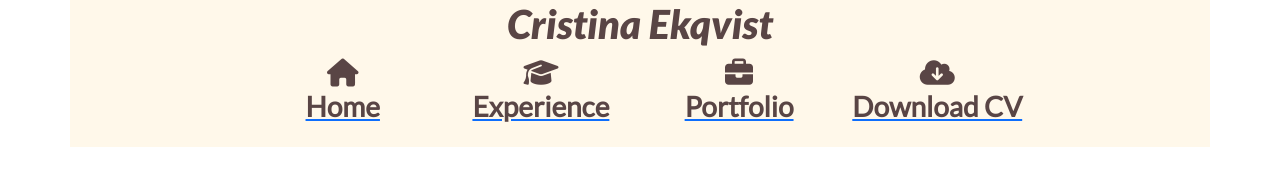
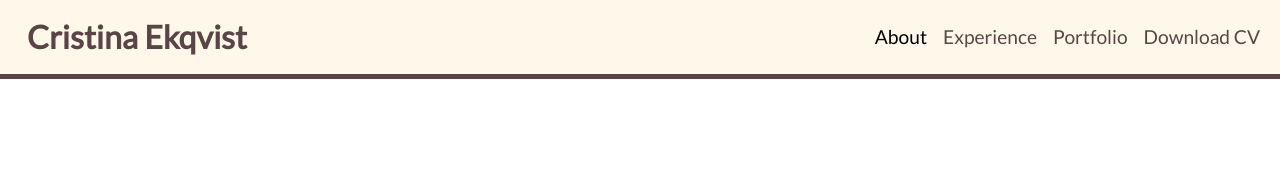
Before and after one commit to BubiniB/cristina-ekqvist, a plain HTML site: page index.html in a window 1280 px wide. Drawn offline with nearby package versions, Linux system fonts and the light colour scheme.

Commit message:
Change navbar and style

```diff
--- a/assets/css/style.css
+++ b/assets/css/style.css
@@ -1,24 +1,38 @@
-/*--------------------------------------------Colors*/
+
+
+
+
+/*--------------------------------------------Special paddings/margins/text*/
+
+
+
+
+
+/*--------------------------------------------Heading*/
+
+header {
+    border-bottom: 5px solid #594545;
+}
 
 .bg-color-header {
     background-color: #fff8ea;
 }
 
-/*--------------------------------------------Special paddings/margins/text*/
+.logo {
+    font-family: "Lato", sans-serif;
+    font-weight: 700;
+    font-size: 200%;
+    color: #594545;
+    margin-left: 15px;
+}
 
-h1 {
-    font-family: "Lato", sans-serif;
-    font-weight: 900;
-    font-style: italic;
+.btn-style {
+    font-size: 75%;
     color: #594545;
 }
 
-h3 {
+.navbar-nav .menuitem  {
     font-family: "Lato", sans-serif;
-    font-weight: 700;
-    color: #594545
-}
-
-
-
-/*--------------------------------------------Heading*/
+    font-size: 120%;
+    color: #594545;
+  }
--- a/index.html
+++ b/index.html
@@ -14,38 +14,34 @@
     <title>Cristina Ekqvist</title>
   </head>
   <body>
-    <header>
-        <div class="container text-center bg-color-header">
-            <div class="row no-gutters">
-                <div class="col">
-                    <h1 class="logo">Cristina Ekqvist</h1>
-                </div>
-            </div>
-            <div class="row no no-gutters nav-bar">
-                <div class="col">
-                    <ul id="nav" class="list-inline menucontainer">
-                        <li class="col-2 list-inline-item menuitem">
-                            <a href="index.html"><h3><i class="fa fa-home" aria-hidden="true"></i><br>
-                                <span>Home</span></h3></a>
+    <header class="bg-color-header">
+        <nav class="navbar navbar-expand-lg">
+          <div class="container-fluid">
+            <a class="navbar-brand logo" href="#">Cristina Ekqvist</a>
+            <button class="navbar-toggler btn-style" type="button" data-bs-toggle="collapse" data-bs-target="#navbarNav"
+              aria-controls="navbarNav" aria-expanded="false" aria-label="Toggle navigation">
+              <span class="navbar-toggler-icon"></span>
+            </button>
+            <div class="collapse navbar-collapse" id="navbarNav">
+              <ul class="navbar-nav ms-auto">
+                <li class="nav-item ">
+                  <a class="nav-link active menuitem" aria-current="page" href="index.html">About</a>
                 </li>
-                        <li class="col-2 list-inline-item menuitem">
-                            <a href="#"><h3><i class="fa fa-graduation-cap" aria-hidden="true"></i><br>
-                                <span>Experience</span></h3></a>
+                <li class="nav-item">
+                  <a class="nav-link menuitem" href="#">Experience</a>
                 </li>
-                        <li class="col-2 list-inline-item menuitem">
-                            <a href="#"><h3><i class="fa-sharp fa-solid fa-briefcase" aria-hidden="true"></i><br>
-                                <span>Portfolio</span></h3></a>
+                <li class="nav-item">
+                  <a class="nav-link menuitem" href="#">Portfolio</a>
                 </li>
-                        <li class="col-2 list-inline-item menuitem">
-                            <a href="#"><h3><i class="fa-solid fa-cloud-arrow-down" aria-hidden="true"></i><br>
-                                <span>Download CV</span></h3></a>
+                <li class="nav-item">
+                  <a class="nav-link menuitem" href="#">Download CV</a>
                 </li>
               </ul>
             </div>
           </div>
+        </nav>
+      </header>
 
-        </div>
-    </header>
 
     <script src="https://kit.fontawesome.com/02fc7f6dd1.js" crossorigin="anonymous"></script>
     <script src="https://cdn.jsdelivr.net/npm/bootstrap@5.3.0-alpha3/dist/js/bootstrap.bundle.min.js" integrity="sha384-ENjdO4Dr2bkBIFxQpeoTz1HIcje39Wm4jDKdf19U8gI4ddQ3GYNS7NTKfAdVQSZe" crossorigin="anonymous"></script>
```
Lines whose indentation alone changed are shown as unchanged.
